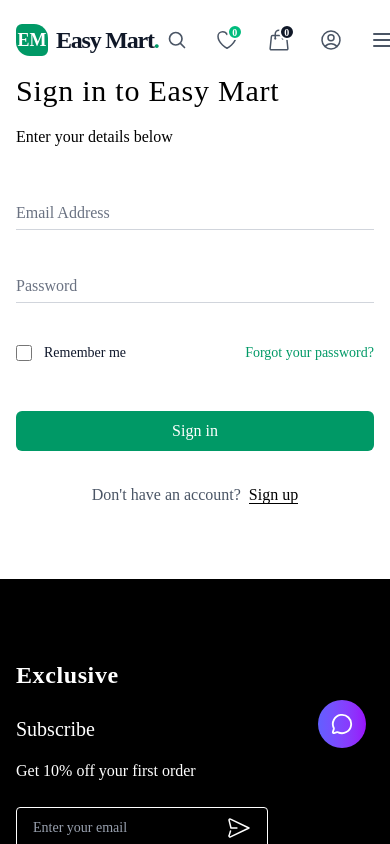
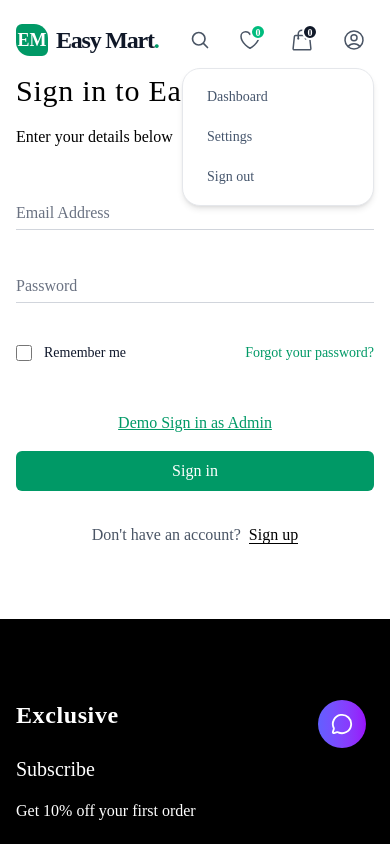
Before and after one commit to ayatbd/easy-mart, a Next.js app: page /signin in a window 390 px wide. Both pictures are taken after a click on the button 330 px from the left and 40 px from the top of the page. Shown: the top 844 px of the page. Built offline with nearby package versions, Linux system fonts and the light colour scheme; no server answers.

Commit message:
updated profile dropdown

```diff
--- a/next.config.ts
+++ b/next.config.ts
@@ -8,6 +8,10 @@ const nextConfig: NextConfig = {
         protocol: 'https',
         hostname: 'images.unsplash.com',
       },
+      {
+        protocol: 'https',
+        hostname: 'readymadeui.com',
+      },
     ],
   },
 };
--- a/src/app/(main)/signin/page.tsx
+++ b/src/app/(main)/signin/page.tsx
@@ -132,6 +132,19 @@ export default function SignIn() {
 
               <div className="flex flex-col gap-4 mt-2">
                 <button
+                  onClick={() => {
+                    setFormData({
+                      email: process.env.Demo_Email || "",
+                      password: process.env.Demo_Password || "",
+                    });
+                  }}
+                  type="submit"
+                  disabled={isLoading}
+                  className="underline text-emerald-600 hover:text-emerald-500 font-medium cursor-pointer"
+                >
+                  Demo Sign in as Admin
+                </button>
+                <button
                   type="submit"
                   disabled={isLoading}
                   className="w-full bg-emerald-600 text-white py-2 rounded-sm font-medium hover:bg-emerald-700 transition-colors disabled:bg-gray-400"
--- /dev/null
+++ b/src/components/modules/ProfileDropdown.tsx
@@ -0,0 +1,77 @@
+"use client";
+
+import { useState, useRef, useEffect } from "react";
+import Image from "next/image";
+import Link from "next/link";
+
+export default function ProfileDropdown() {
+  const [isOpen, setIsOpen] = useState(false);
+  const dropdownRef = useRef<HTMLDivElement>(null);
+
+  // Toggle dropdown
+  const toggleDropdown = () => setIsOpen((prev) => !prev);
+
+  // Close dropdown
+  const closeDropdown = () => setIsOpen(false);
+
+  // Handle outside click
+  useEffect(() => {
+    const handleClickOutside = (event: MouseEvent) => {
+      if (
+        dropdownRef.current &&
+        !dropdownRef.current.contains(event.target as Node)
+      ) {
+        closeDropdown();
+      }
+    };
+
+    document.addEventListener("click", handleClickOutside);
+    return () => document.removeEventListener("click", handleClickOutside);
+  }, []);
+
+  return (
+    <div ref={dropdownRef} className="relative w-max mx-auto">
+      {/* Button */}
+      <button
+        onClick={(e) => {
+          e.stopPropagation();
+          toggleDropdown();
+        }}
+        className="relative p-2 text-gray-600 hover:text-emerald-600 hover:bg-emerald-50 rounded-full transition-all cursor-pointer"
+      >
+        <svg
+          xmlns="http://www.w3.org/2000/svg"
+          fill="none"
+          viewBox="0 0 24 24"
+          strokeWidth={1.5}
+          stroke="currentColor"
+          className="w-6 h-6"
+        >
+          <path
+            strokeLinecap="round"
+            strokeLinejoin="round"
+            d="M17.982 18.725A7.488 7.488 0 0 0 12 15.75a7.488 7.488 0 0 0-5.982 2.975m11.963 0a9 9 0 1 0-11.963 0m11.963 0A8.966 8.966 0 0 1 12 21a8.966 8.966 0 0 1-5.982-2.275M15 9.75a3 3 0 1 1-6 0 3 3 0 0 1 6 0Z"
+          />
+        </svg>
+      </button>
+
+      {/* Dropdown */}
+      {isOpen && (
+        <ul className="absolute right-0 shadow-md border border-gray-200 bg-white p-2 mt-2 z-50 w-48 rounded-2xl max-h-96 overflow-auto">
+          {[
+            { text: "Dashboard", link: "/dashboard" },
+            { text: "Settings", link: "/" },
+            { text: "Sign out", link: "/signout" },
+          ].map((item) => (
+            <li
+              key={item.link}
+              className="py-2.5 px-4 hover:bg-gray-50 rounded-lg text-slate-600 text-sm cursor-pointer"
+            >
+              <Link href={item.link}>{item.text}</Link>
+            </li>
+          ))}
+        </ul>
+      )}
+    </div>
+  );
+}
--- a/src/components/shared/Header.tsx
+++ b/src/components/shared/Header.tsx
@@ -5,6 +5,7 @@ import { useSelector } from "react-redux";
 import { useGetCartItemsQuery } from "@/redux/api/cartApi";
 import { useGetWishlistItemsQuery } from "@/redux/api/wishlistApi";
 import { usePathname } from "next/navigation";
+import ProfileDropdown from "../modules/ProfileDropdown";
 
 const navLinks = [
   { name: "Shop", href: "/" },
@@ -184,40 +185,8 @@ const Header: React.FC = () => {
               </span>
             </Link>
 
-            <button className="relative p-2 text-gray-600 hover:text-emerald-600 hover:bg-emerald-50 rounded-full transition-all cursor-pointer">
-              <svg
-                xmlns="http://www.w3.org/2000/svg"
-                fill="none"
-                viewBox="0 0 24 24"
-                strokeWidth={1.5}
-                stroke="currentColor"
-                className="w-6 h-6"
-              >
-                <path
-                  strokeLinecap="round"
-                  strokeLinejoin="round"
-                  d="M17.982 18.725A7.488 7.488 0 0 0 12 15.75a7.488 7.488 0 0 0-5.982 2.975m11.963 0a9 9 0 1 0-11.963 0m11.963 0A8.966 8.966 0 0 1 12 21a8.966 8.966 0 0 1-5.982-2.275M15 9.75a3 3 0 1 1-6 0 3 3 0 0 1 6 0Z"
-                />
-              </svg>
-            </button>
-
             {/* Mobile Menu Toggle (Visible only on small screens) */}
-            <button className="md:hidden p-2 text-gray-600 rounded-full">
-              <svg
-                xmlns="http://www.w3.org/2000/svg"
-                fill="none"
-                viewBox="0 0 24 24"
-                strokeWidth={2}
-                stroke="currentColor"
-                className="w-6 h-6"
-              >
-                <path
-                  strokeLinecap="round"
-                  strokeLinejoin="round"
-                  d="M3 12h18M3 6h18M3 18h18"
-                />
-              </svg>
-            </button>
+            <ProfileDropdown />
           </div>
         </div>
       </div>
--- a/src/redux/api/baseApi.ts
+++ b/src/redux/api/baseApi.ts
@@ -3,7 +3,7 @@ import { createApi, fetchBaseQuery } from "@reduxjs/toolkit/query/react";
 export const baseApi = createApi({
     reducerPath: "api",
     baseQuery: fetchBaseQuery({
-        baseUrl: "https://easy-mart-server-gules.vercel.app/", // Your Express server URL
+        baseUrl: process.env.BACKEND_URL, // Your Express server URL
         prepareHeaders: (headers, { getState }) => {
             const token = (getState() as any).auth.token;
             if (token) {
```
